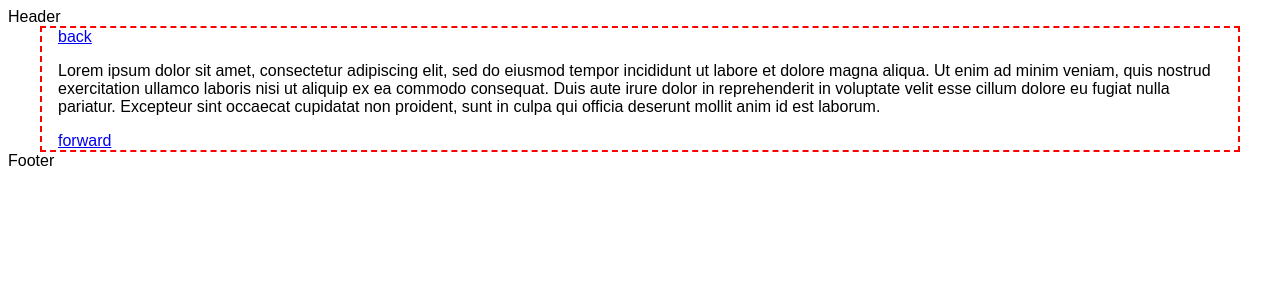
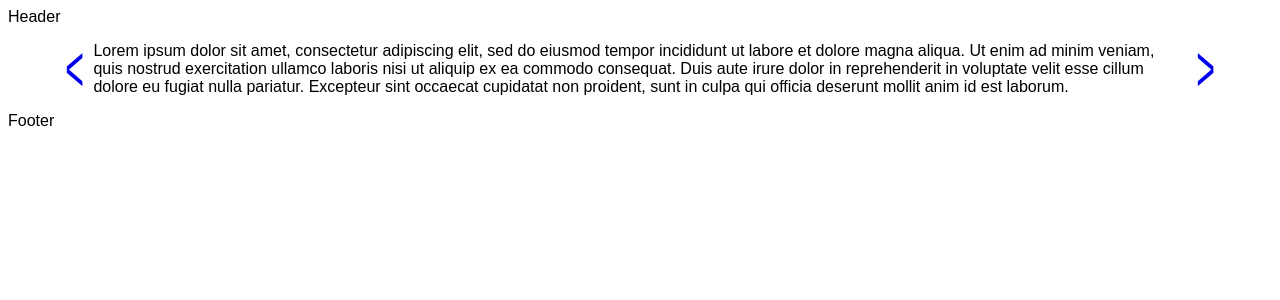
Before and after one commit to LLLisa/portfolio, a React app: page / in a window 1280 px wide. Shown: the top 300 px of the page. Built offline with nearby package versions, Linux system fonts and the light colour scheme.

Commit message:
side buttons scale

```diff
--- a/public/style.css
+++ b/public/style.css
@@ -3,7 +3,17 @@ body {
 }
 
 main {
-  border: 2px dashed red;
+  /* border: 2px dashed red; */
   margin: auto 2rem;
   padding: 0 1rem;
+  display: flex
 }
+
+.directionalNav{
+  display: flex;
+  flex-direction: column;
+  justify-content: center;
+  text-decoration: none;
+  font-size: 4rem;
+  transform: scaleX(0.5);
+}
--- a/src/components/Main.tsx
+++ b/src/components/Main.tsx
@@ -2,6 +2,7 @@ import React from 'react';
 import { Link, useParams } from 'react-router-dom';
 import { About, Inventory, RGS } from './views';
 import { routeSelector, navSelectionType } from '../utils';
+
 
 export default () => {
   const page = useParams().page as string;
@@ -24,9 +25,9 @@ export default () => {
 
   return (
     <main>
-      <Link to={handleNav(-1)}>back</Link>
+      <Link className='directionalNav' to={handleNav(-1)}>&lt;</Link>
       {pageRouter(page)}
-      <Link to={handleNav(1)}>forward</Link>
+      <Link className='directionalNav' to={handleNav(1)}>&gt;</Link>
     </main>
   );
 };
```
